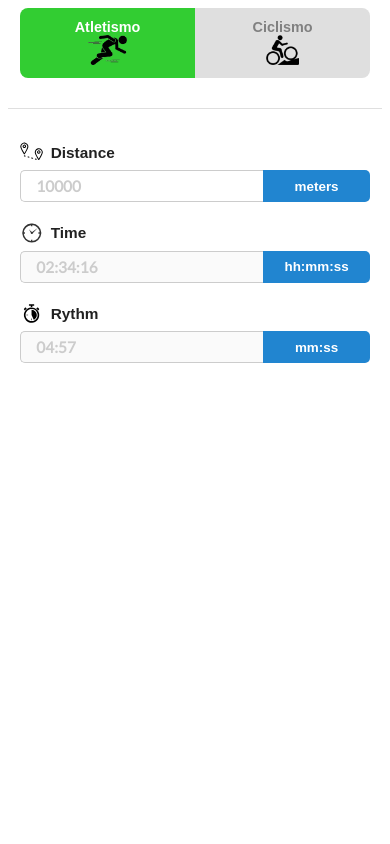
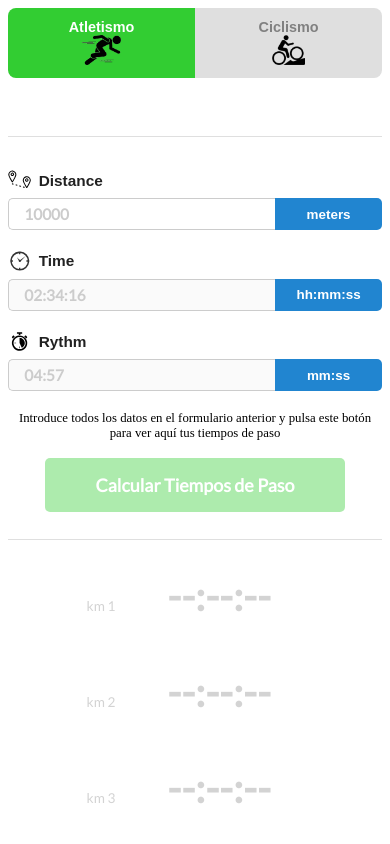
Before and after one commit to jorgesc/PaceCalculator, a React (Create React App) app: page / in a window 390 px wide. Shown: the top 844 px of the page. Built offline with nearby package versions, Linux system fonts and the light colour scheme; a web font is replaced by a local one.

Commit message:
Starting to fix mobile layout

```diff
--- a/src/components/AppWrapper.tsx
+++ b/src/components/AppWrapper.tsx
@@ -5,6 +5,20 @@ import {BREAKPOINTS} from "../constants";
 
 import LeftPanelWrapper from "./LeftPanelWrapper";
 import RightPanelWrapper from "./RightPanelWrapper";
+
+export const Separator = styled.div`
+  height: 1px;
+  background-color: #dfdfdf;
+  margin-bottom: 32px;
+`;
+
+export const HeaderWrapper = styled.div`
+  height: 128px;
+`;
+
+export const PanelWrapper = styled.div`
+  flex: 1 1 0;
+`;
 
 const StyledAppWrapper = styled.div`
   display: flex;
--- a/src/components/CalculateButton/CalculateButtonContainer.tsx
+++ b/src/components/CalculateButton/CalculateButtonContainer.tsx
@@ -22,12 +22,11 @@ const StyledCalculateButtonContainer = styled.div<IStyledProps>`
   align-items: center;
   text-align: center;
   width: 100%;
+  height: 128px;
   background-color: white;
 
-  border-bottom: solid 1px #dfdfdf;
-  padding-bottom: 27px;
-
   position: absolute;
+  top: 0px;
 
   left: ${props => (props.hidden ? "120%" : "0")};
   opacity: ${props => (props.hidden ? "0" : "1")};
--- a/src/components/LapTimesDisplay/LapTimesHeader.tsx
+++ b/src/components/LapTimesDisplay/LapTimesHeader.tsx
@@ -12,7 +12,7 @@ interface ILapTimesHeaderProps {
 }
 
 const StyledLapTimesHeader = styled.div`
-  height: 130px;
+  height: 128px;
   border-bottom: solid 1px #dfdfdf;
   text-align: center;
   font-family: Lato;
--- a/src/components/LeftPanelWrapper.tsx
+++ b/src/components/LeftPanelWrapper.tsx
@@ -4,31 +4,17 @@ import styled from "styled-components";
 import SportSelectorWrapper from "./SportSelectorWrapper";
 import InputFieldsWrapper from "./InputFieldsWrapper";
 
-const Separator = styled.div`
-  height: 1px;
-  background-color: #dfdfdf;
-  margin-bottom: 32px;
-`;
-
-const ComponentWrapper = styled.div`
-  margin: 0px 12px 0px 12px;
-`;
-
-const StyledLeftPanelWrapper = styled.div`
-  flex: 1 1 0;
-`;
+import {Separator, HeaderWrapper, PanelWrapper} from "./AppWrapper";
 
 const LeftPanelWrapper = () => {
   return (
-    <StyledLeftPanelWrapper>
-      <ComponentWrapper>
+    <PanelWrapper>
+      <HeaderWrapper>
         <SportSelectorWrapper />
-      </ComponentWrapper>
+      </HeaderWrapper>
       <Separator />
-      <ComponentWrapper>
-        <InputFieldsWrapper />
-      </ComponentWrapper>
-    </StyledLeftPanelWrapper>
+      <InputFieldsWrapper />
+    </PanelWrapper>
   );
 };
 
--- a/src/components/RightPanelWrapper.tsx
+++ b/src/components/RightPanelWrapper.tsx
@@ -4,18 +4,14 @@ import styled from "styled-components";
 import CalculateButtonWrapper from "./CalculateButtonWrapper";
 import LapTimesDisplayWrapper from "./LapTimesDisplayWrapper";
 
-const StyledRightPanelWrapper = styled.div`
-  flex: 1 1 0;
-  position: relative;
-  overflow: hidden;
-`;
+import {PanelWrapper} from "./AppWrapper";
 
 const RightPanelWrapper = () => {
   return (
-    <StyledRightPanelWrapper>
+    <PanelWrapper style={{position: "relative"}}>
+      <LapTimesDisplayWrapper />
       <CalculateButtonWrapper />
-      <LapTimesDisplayWrapper />
-    </StyledRightPanelWrapper>
+    </PanelWrapper>
   );
 };
 
--- a/src/components/SportSelectorWrapper.tsx
+++ b/src/components/SportSelectorWrapper.tsx
@@ -19,6 +19,8 @@ type IDispatchProps = Pick<ISportSelectorProps, "onChange">;
 
 const StyledWrapper = styled.div`
   margin-bottom: 30px;
+  width: 100%;
+  height: 100%;
 `;
 
 const SportSelectorWrapper = (props: ISportSelectorProps) => {
```
